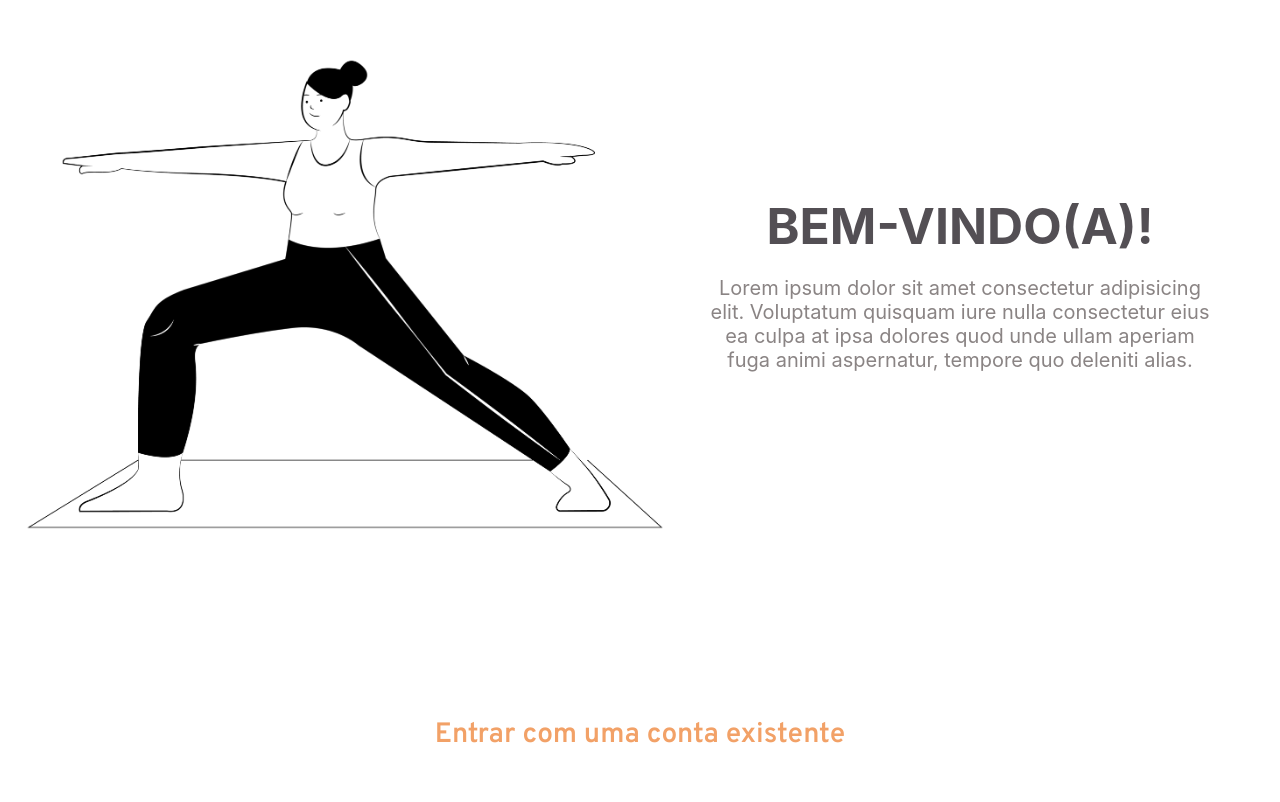
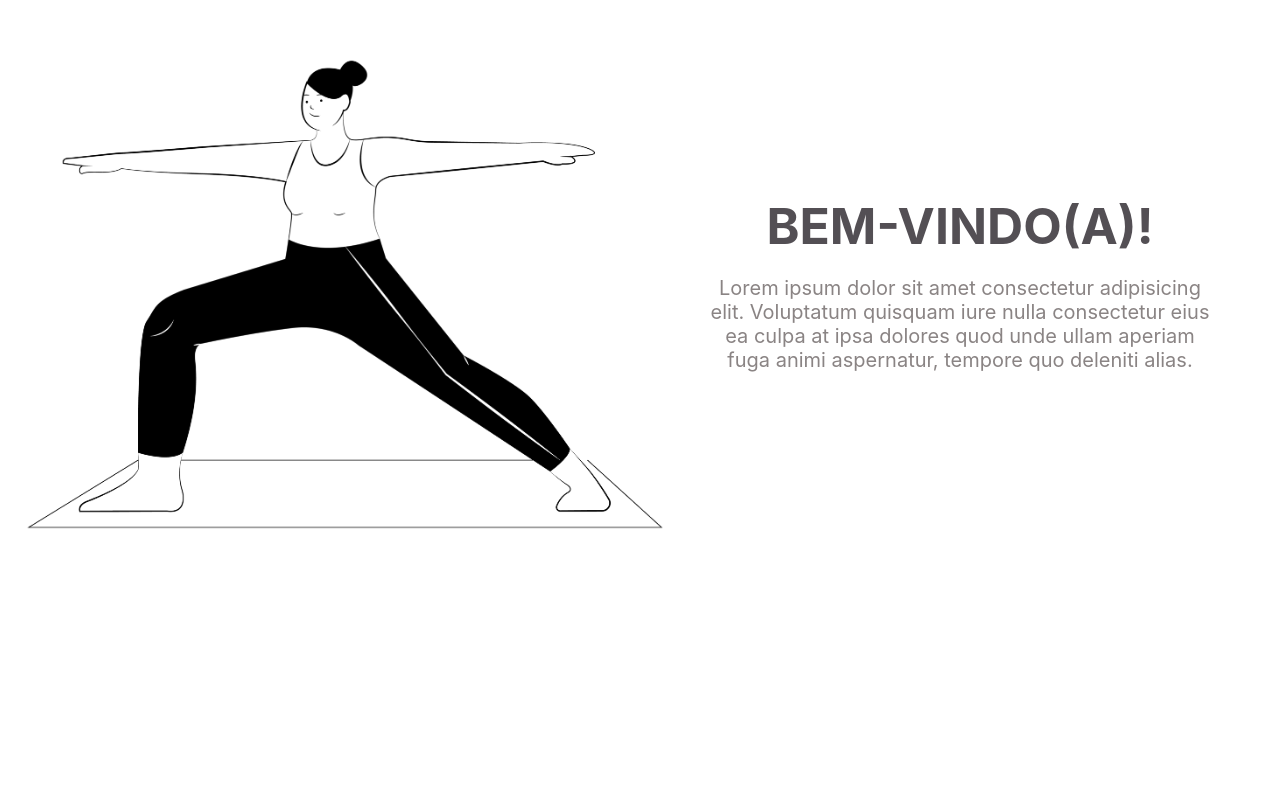
Before and after one commit to murilolmartins/app_habitos, a React (Create React App) app: page / in a window 1280 px wide. Shown: the part 106-908 px from the top of the page. After the commit the page ends 800 px from the top, so only its background shows below. Built offline with nearby package versions, Linux system fonts and the light colour scheme.

Commit message:
Test:removing LoginForm from App

```diff
--- a/src/App.js
+++ b/src/App.js
@@ -1,13 +1,13 @@
 import "./App.css";
 import Routes from "./routes";
-import LoginForm from './components/LoginForm';
+
 
 function App() {
   return (
     <div className="App">
       <div className="App-Container">
         <Routes></Routes>
-        <LoginForm/>
+
       </div>
     </div>
   );
```
